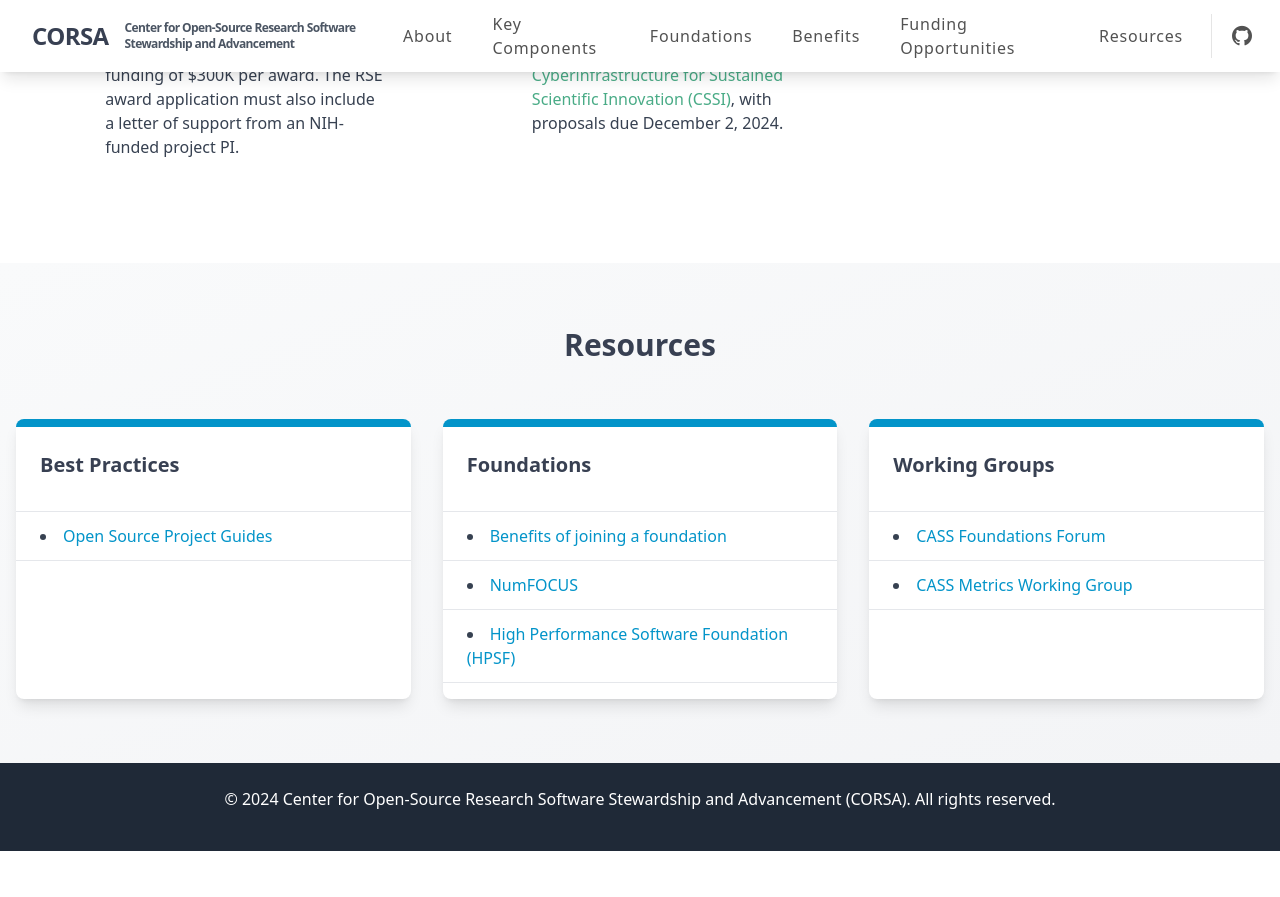
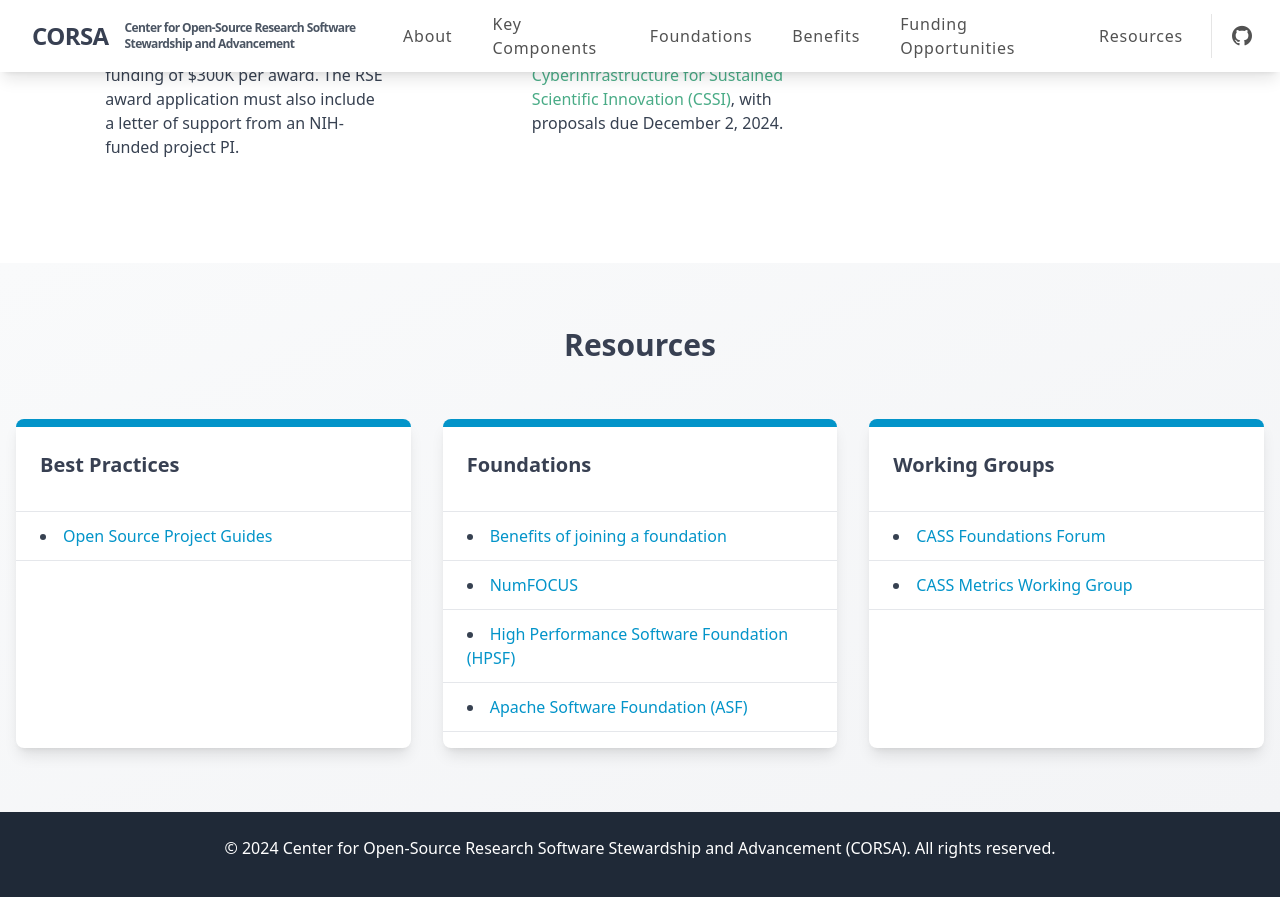
Before and after one commit to corsa-center/corsa-center.github.io, a Jekyll site: the page built from docs/index.html, in a window 1280 px wide and 900 px high, scrolled down 3244 px. Shown: the top 897 px of the window. Built offline with Jekyll 4.4.1, drawn with Linux system fonts in a browser that asks for light colours; nearby versions of some CDN libraries; before the commit the page ends 4095 px from its top, so only the background shows below that.

Commit message:
Update index.html

```diff
--- a/docs/index.html
+++ b/docs/index.html
@@ -107,6 +107,9 @@ resource_types:
       - title: High Performance Software Foundation (HPSF)
         url: /foundations/hpsf.html
         internal_url: true
+      - title: Apache Software Foundation (ASF)
+        url: /foundations/apache.html
+        internal_url: true
   - title: Working Groups
     resource_list:
       - title: CASS Foundations Forum
```
